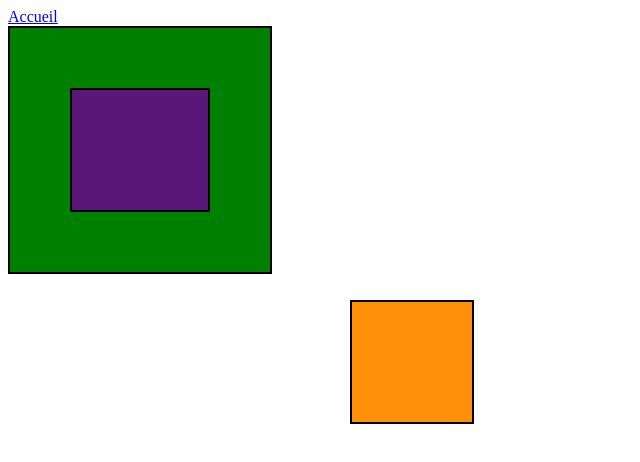
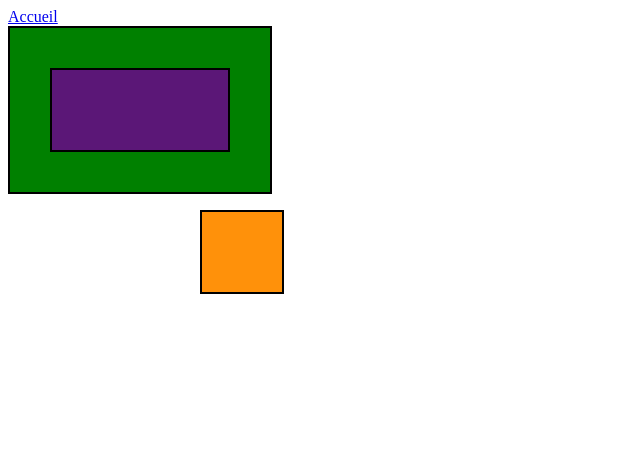
Before and after one commit to JarodCouprie/Positionnement, a plain HTML site: page pages/exercice3.html in a window 1280 px wide. Shown: the whole page, without its empty margins (0-640 px from the left). Drawn offline with Linux system fonts and the light colour scheme.

Commit message:
Update exercice3.css

```diff
--- a/styles/exercice3.css
+++ b/styles/exercice3.css
@@ -1,6 +1,6 @@
 div{
     border: 2px solid black;
-    padding: 60px;
+    padding: 40px;
 }
 #div1{
     background-color: green;
@@ -12,6 +12,6 @@ div{
 #div3{
     background-color: rgb(255, 145, 10);
     position: absolute;
-    left: 350px;
-    top: 300px;
+    left: 200px;
+    top: 210px;
 }
```
